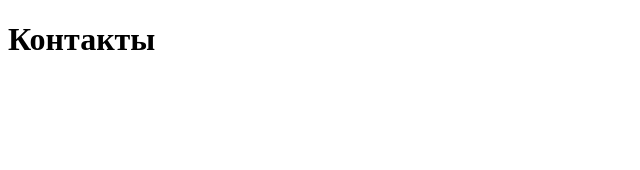
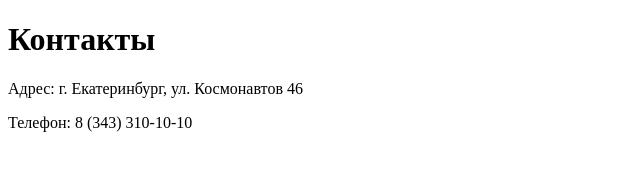
Before and after one commit to ArtakSaakyan/git, a plain HTML site: page contacts.html in a window 1280 px wide. Shown: the whole page, without its empty margins (0-640 px from the left). Drawn offline with Linux system fonts and the light colour scheme.

Commit message:
Добавили на страницу Контакты адрес и телефон

```diff
--- a/contacts.html
+++ b/contacts.html
@@ -10,5 +10,8 @@
 
     <h1>Контакты</h1>
 
+    <p>Адрес: г. Екатеринбург, ул. Космонавтов 46</p>
+    <p>Телефон: 8 (343) 310-10-10</p>
+
 </body>
 </html>
```
